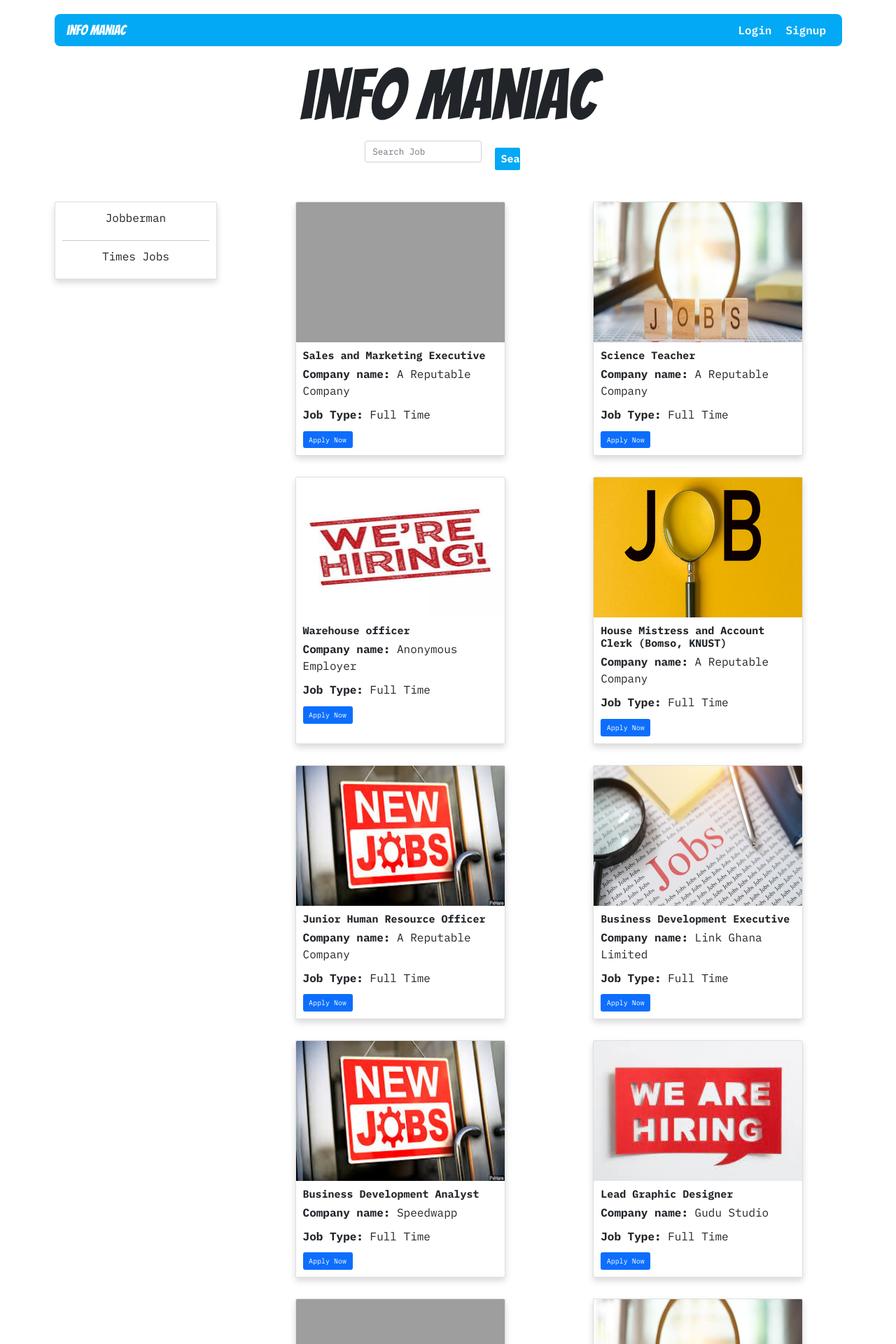
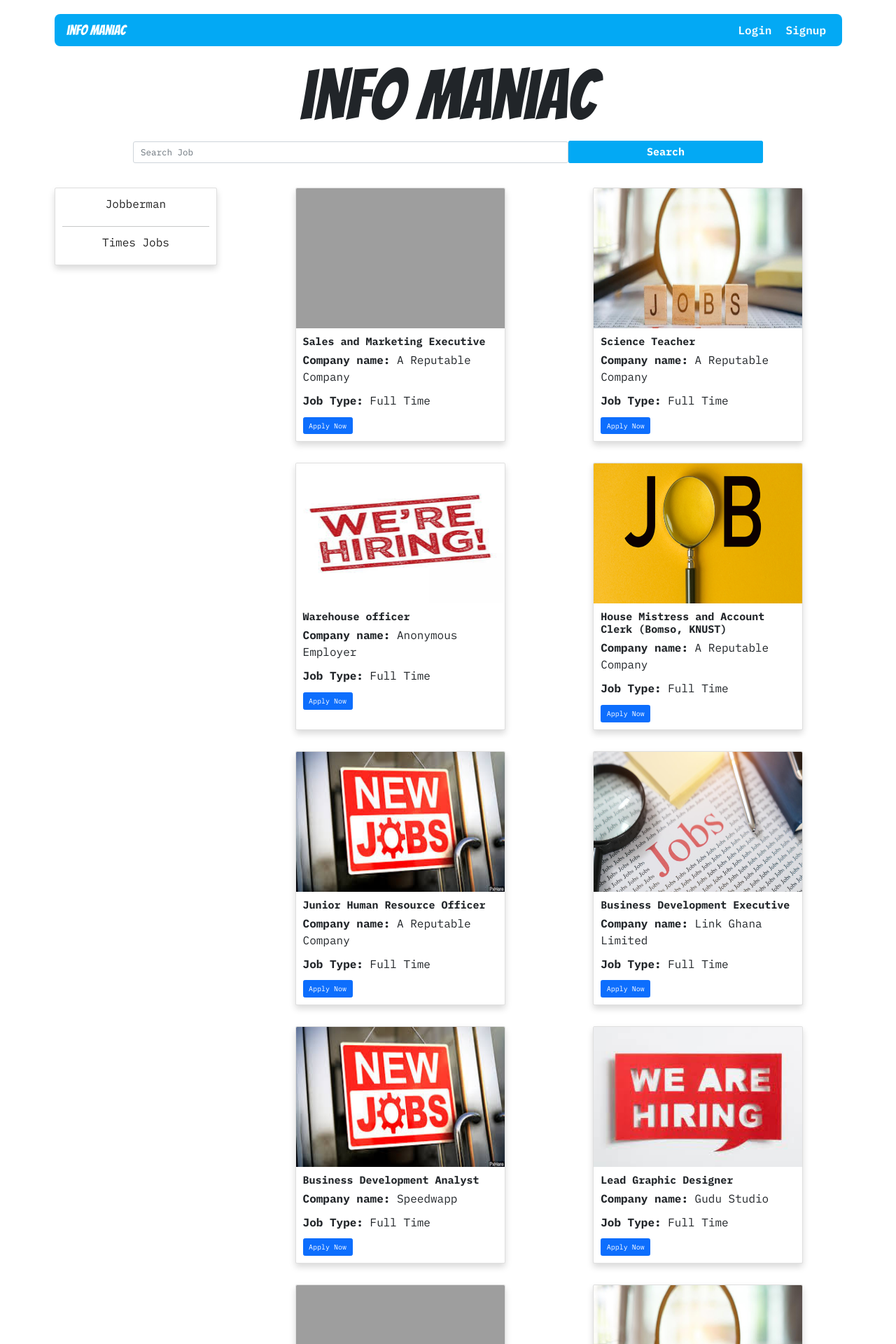
Before and after one commit to gerald-tetteh/info-maniac, a Flask app: page / in a window 1280 px wide. Shown: the top 1920 px of the page at 70% size. Run offline with Flask 2, Linux system fonts and the light colour scheme; data comes from the database, SQL or seed files in the repository; some libraries are stand-ins or nearby versions; grey boxes are pictures that could not be loaded.

Commit message:
aligned the search button and the input bar

```diff
--- a/info_maniac/static/css/main.css
+++ b/info_maniac/static/css/main.css
@@ -50,20 +50,13 @@ body {
 
 .custom-search {
     display: flex;
-    flex-direction: column;
+    flex-direction: row;
     align-items: center;
-}
-
-
-#horizontal-list{
-    list-style: none;
-    display: inline-flex;
+    margin-bottom: 3.5rem;
 }
 
 
 .custom-search .btn {
-    margin: 1rem;
-    margin-bottom: 3.5rem;
     width: 40%;
     background-color: #03a9f4;
     color: #fff;
--- a/info_maniac/templates/layout.html
+++ b/info_maniac/templates/layout.html
@@ -43,10 +43,8 @@
          {% if show_search %}
           <form action="{{ url_for('search') }}" method="POST" class="search-form">
             <div class="custom-search">
-              <ul id="horizontal-list">
-                <li><input type="text" class="form-control form-control-lg" placeholder="Search Job"></li>
-                <li><input type="submit" value="Search" class="btn"></li>
-              </ul>
+              <input type="text" class="form-control form-control-lg" placeholder="Search Job">
+               <input type="submit" value="Search" class="btn">
             </div>
           </form>
          {% else %}
```
